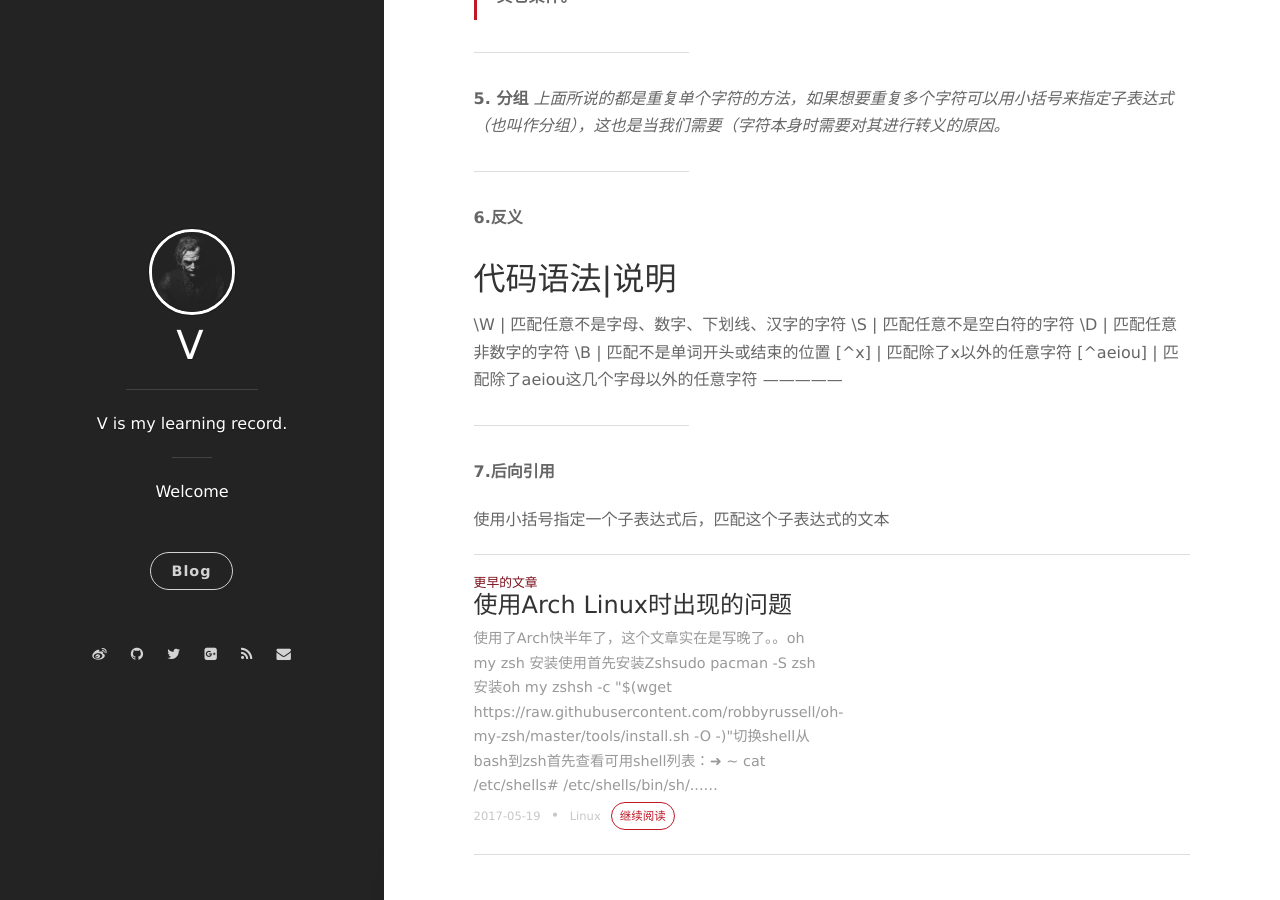
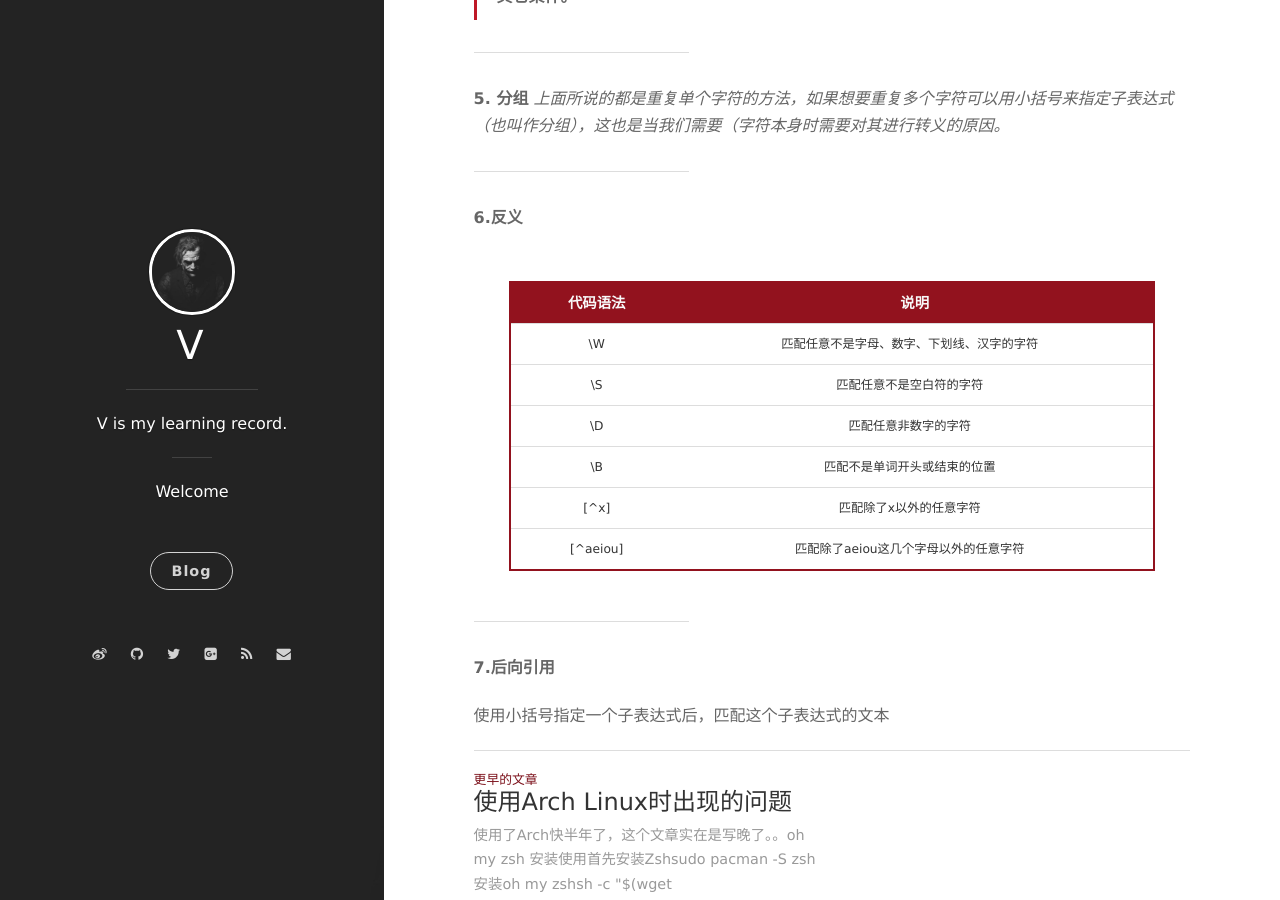
Before and after one commit to mrcwl/bryceyang.github.io, a Jekyll site: the page built from _posts/2017-05-20-正则表达式入门.markdown, in a window 1280 px wide and 900 px high, scrolled down 1748 px. Built offline with Jekyll 4.4.1, drawn with Linux system fonts in a browser that asks for light colours; nearby versions of some CDN libraries; comment, search, counter and statistics services are not loaded.

Commit message:
format fix

```diff
--- a/_posts/2017-05-20-正则表达式入门.markdown
+++ b/_posts/2017-05-20-正则表达式入门.markdown
@@ -81,15 +81,15 @@ tag: Linux
 **6.反义**
 
 
-代码语法|说明
----------------
-\W | 匹配任意不是字母、数字、下划线、汉字的字符
-\S | 匹配任意不是空白符的字符
-\D | 匹配任意非数字的字符
-\B | 匹配不是单词开头或结束的位置
-[^x] | 匹配除了x以外的任意字符
-[^aeiou] | 匹配除了aeiou这几个字母以外的任意字符
----------------
+|代码语法|说明                                       |
+|--------|:-----------------------------------------:|
+|\W      | 匹配任意不是字母、数字、下划线、汉字的字符|
+|\S      | 匹配任意不是空白符的字符                  |
+|\D      | 匹配任意非数字的字符                      |
+|\B      | 匹配不是单词开头或结束的位置              |
+|[^x]    | 匹配除了x以外的任意字符                   |
+|[^aeiou]| 匹配除了aeiou这几个字母以外的任意字符     |
+
 
 * * *
 
```
